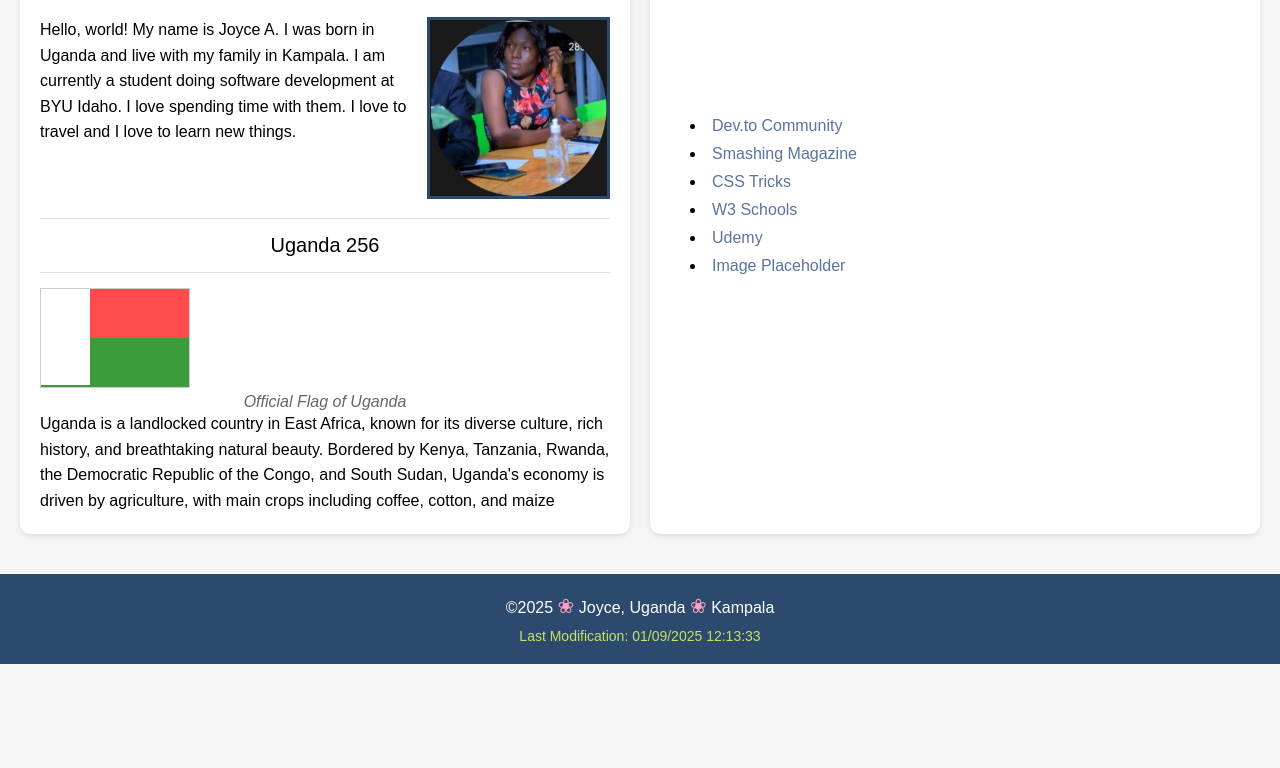
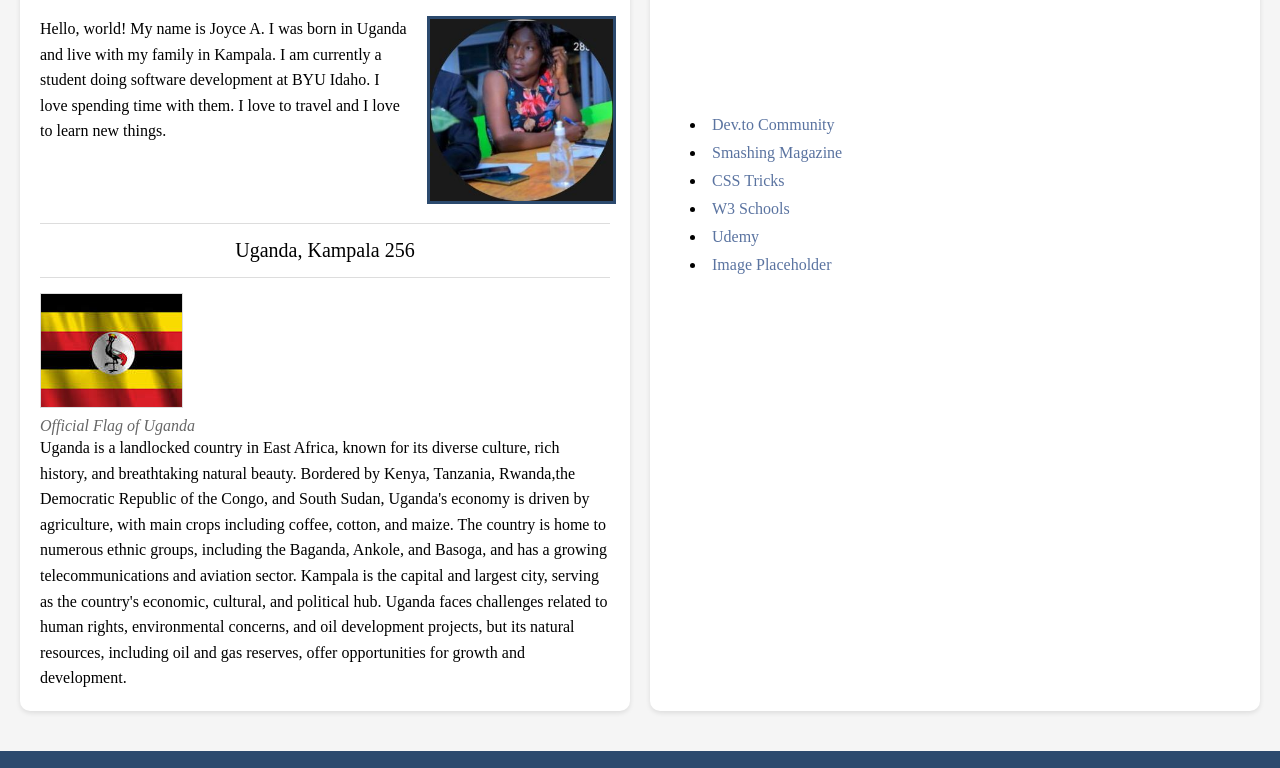
Before and after one commit to Joyceachen/wdd131, a plain HTML site: page index.html in a window 1280 px wide. Shown: the part 204-972 px from the top of the page. Before the commit the page ends 868 px from the top, so only its background shows below. Drawn offline with Linux system fonts and the light colour scheme.

Commit message:
Edited the files

```diff
--- a/index.html
+++ b/index.html
@@ -39,24 +39,20 @@
 				</div>
 
 				<div class="location">
-					Uganda 256
+					Uganda, Kampala 256
 				</div>
 
 				<div class="Uganda">
 					<div class="flag">
-						<div style="width: 150px; height: 100px; border: 1px solid #ccc; overflow: hidden;">
-							<div style="width: 100%; height: 50%; background-color: #ff4b4b;"></div>
-							<div style="width: 100%; height: 50%; background-color: #3b9c3b;"></div>
-							<div
-								style="position: relative; top: -100px; left: 0; width: 33%; height: 100%; background-color: white;">
-							</div>
-						</div>
+
+						<img src="images/ugandaflag.jpeg" alt="Uganda">
 						<div class="flag-caption">Official Flag of Uganda</div>
 					</div>
+
 					<div class="country-info">
-						<p>Uganda is a landlocked country in East Africa, known for its diverse culture, rich history, and breathtaking natural beauty.
-							Bordered by Kenya, Tanzania, Rwanda, the Democratic Republic of the Congo, and South Sudan, Uganda's economy is driven by
-							agriculture, with main crops including coffee, cotton, and maize
+						 <p>Uganda is a landlocked country in East Africa, known for its diverse culture, rich history, and breathtaking natural beauty. Bordered by Kenya, Tanzania, Rwanda,the Democratic Republic of the Congo, and South Sudan, Uganda's economy is driven by
+							agriculture, with main crops including coffee, cotton, and maize. The country is home to numerous ethnic groups, including the Baganda, Ankole, and Basoga, and has a growing telecommunications and aviation sector. Kampala is the capital and largest city,
+							serving as the country's economic, cultural, and political hub. Uganda faces challenges related to human rights, environmental concerns, and oil development projects, but its natural resources, including oil and gas reserves, offer opportunities for growth and development.
 					</div>
 				</div>
 			</div>
--- a/styles/base.css
+++ b/styles/base.css
@@ -1,7 +1,7 @@
 * {
 	margin: 0;
 	padding: 0;
-	box-sizing: border-box;
+	box-sizing: center
 	font-family: Arial, sans-serif;
 }
 
@@ -108,7 +108,7 @@ body {
 .flag {
 	flex: 1;
 	min-width: 150px;
-	text-align: center;
+	text-align: left;
 }
 
 .flag img {
@@ -123,7 +123,7 @@ body {
 }
 
 .country-info {
-	flex: 2;
+	flex: 20;
 	line-height: 1.6;
 }
 
```
Also changed, not shown: images/ugandaflag.jpeg (added).
